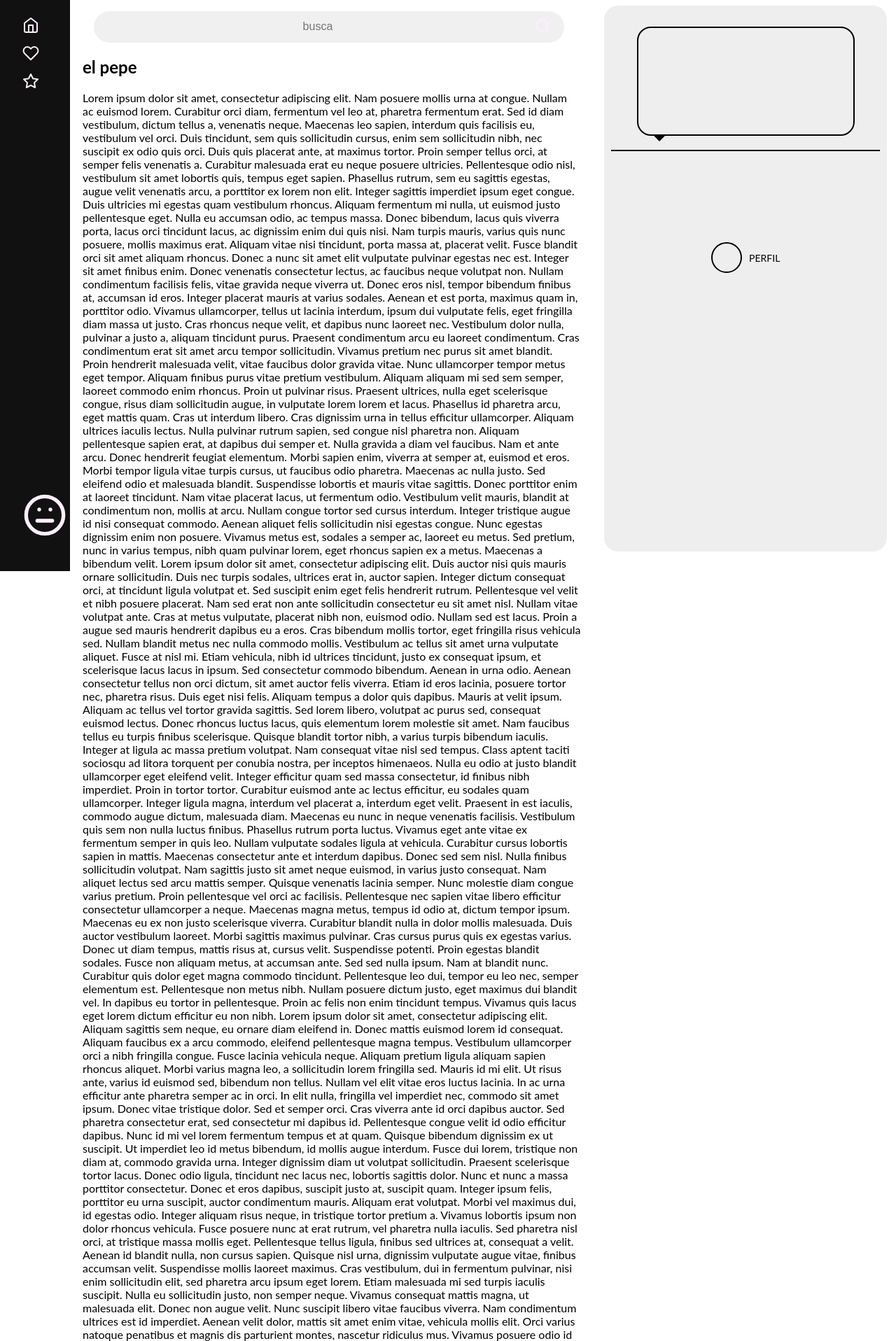
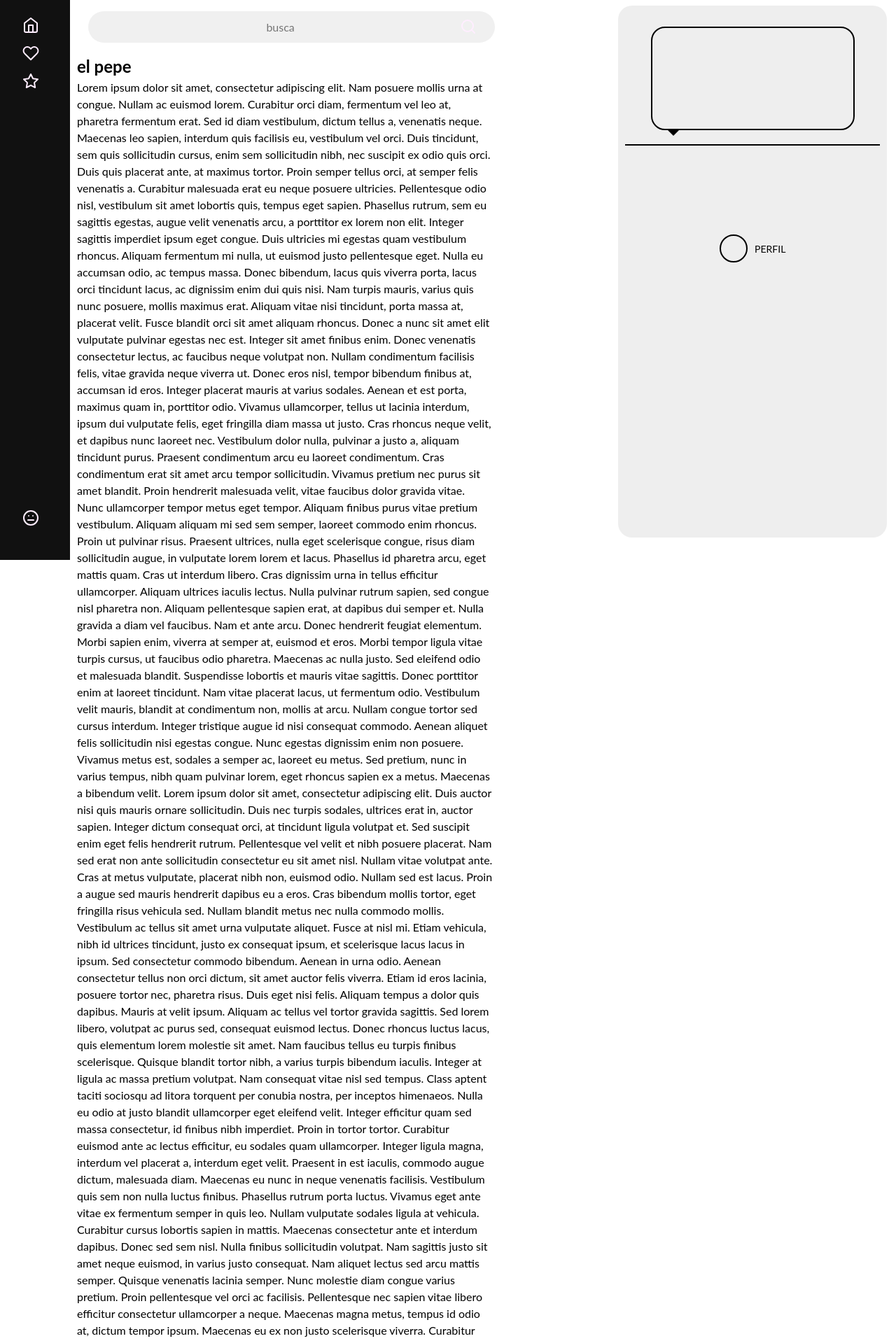
Before and after one commit to Kriol368/SteamWave, a Symfony app: template templates/page/index.html.twig in a window 1280 px wide. Shown: the top 1916 px of the page at 70% size. Run offline with Twig, Linux system fonts and the light colour scheme; the template is opened without the code that fills it, so the values that code supplies are empty; some libraries are stand-ins or nearby versions.

Commit message:
ahora los estilos son fijos

```diff
--- a/templates/base.html.twig
+++ b/templates/base.html.twig
@@ -6,13 +6,15 @@
         <title>{% block title %}{% endblock %}</title>
         <link rel="favicon" href="res/icons/feather.svg">
 
-        {% block stylesheets %} {#{ encore_entry_link_tags('app') }#}
-            {# <link rel="stylesheet" href="css/reset.css"/> #}
-            <link rel="stylesheet" href="css/base.css"/>
+        <link rel="stylesheet" href="css/reset.css"/>
+        <link rel="stylesheet" href="css/base.css"/>
+
+        {% block stylesheets %}{#{ encore_entry_link_tags('app') }#}
         {% endblock %}
 
+        <script src="js/base.js"></script>
+
         {% block javascripts %} {#{ encore_entry_script_tags('app') }#}
-            <script src="js/base.js"></script>
         {% endblock %}
     </head>
     <body>
--- a/templates/partials/_feedEntry.html.twig
+++ b/templates/partials/_feedEntry.html.twig
@@ -1,5 +1,6 @@
 <link rel="stylesheet" href="css/feedEntry.css"/>
 
 <div class="feed-entry">
-
+    <div class="user">user</div>
+    <div class=""> </div>
 </div>
```
